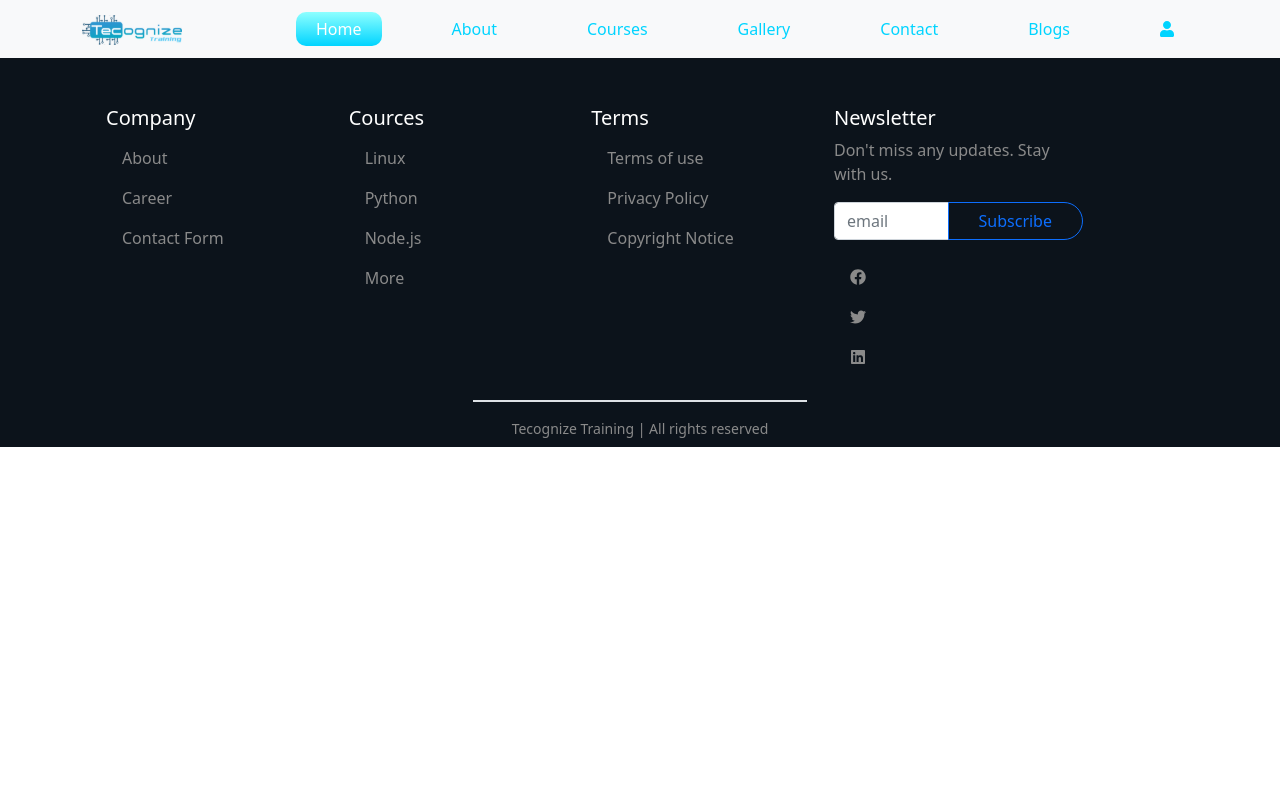
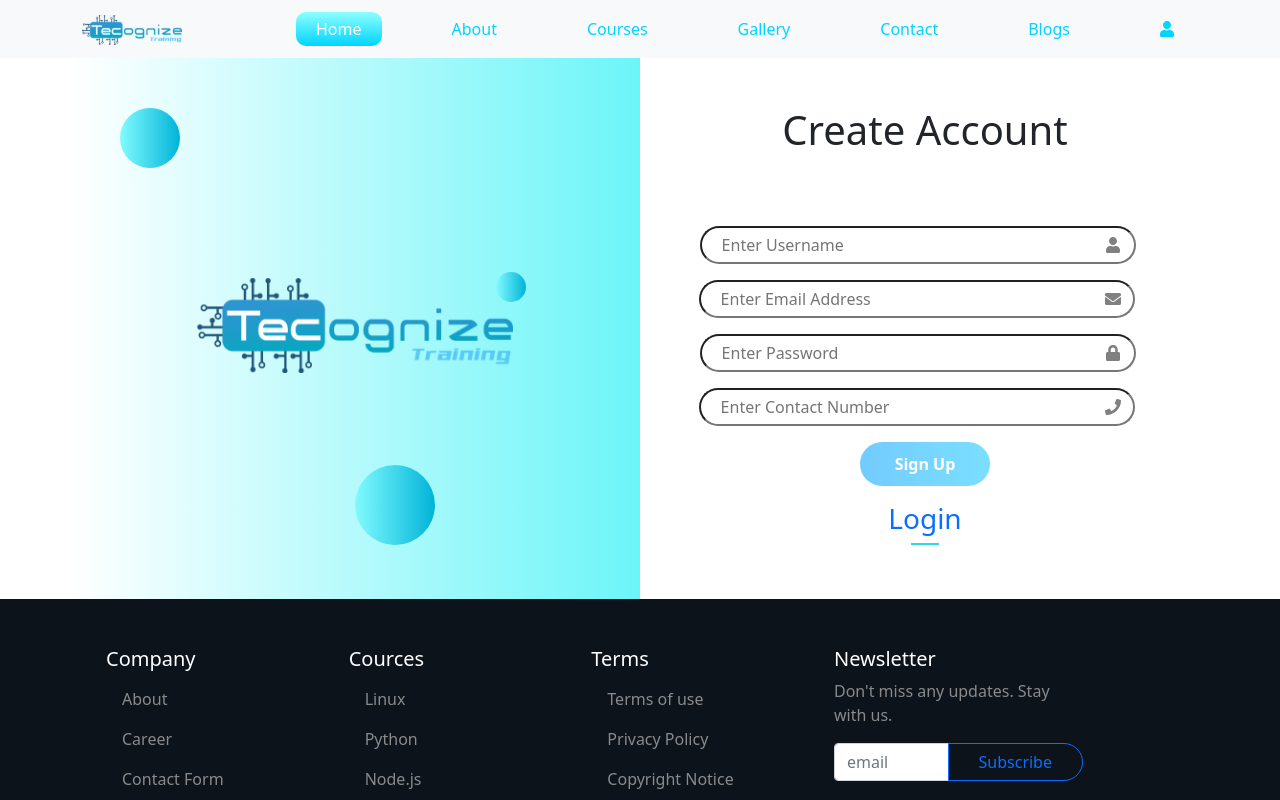
Before and after one commit to monjur15/training-web, a React (Create React App) app: page /signup in a window 1280 px wide. Shown: the top 800 px of the page. Built offline with nearby package versions, Linux system fonts and the light colour scheme.

Commit message:
Updating

```diff
--- a/src/App.js
+++ b/src/App.js
@@ -19,6 +19,7 @@ import AdminCategory from './components/Admin/AdminCategory/AdminCategory';
 import AdminBlog from './components/Admin/AdminBlog/AdminBlog';
 import AdminInstructor from './components/Admin/AdminInstructor/AdminInstructor';
 import AdminReview from './components/Admin/AdminReview/AdminReview';
+import Signup from './components/Signup/Signup'
 
 
 
@@ -45,6 +46,8 @@ function App() {
           <Route exact path="/adminblog" element={<AdminBlog />} />
           <Route exact path="/admininstructor" element={<AdminInstructor />} />
           <Route exact path="/adminreview" element={<AdminReview />} />
+          <Route exact path="/signup" element={<Signup />} />
+          {/* <Route exact path="/signup" element={<Signup />} /> */}
           {/* <Route exact path="" element={<Footer />} /> */}
 
 
--- a/src/components/Home/Home.js
+++ b/src/components/Home/Home.js
@@ -266,24 +266,9 @@ const Home = () => {
       <div className="container ">
         <div className="py-lg-3 category_head">
           <h1 className="mt-5">Category</h1>
-          <div className="down_border mb-2"></div>
+          <div className="down_border mb-3"></div>
         </div>
-
-        <div>
-          <div className=" category_div p-3">
-            <div className="row p-lg-4">
-              {/* <div className="col-9 cat_img">
-                  <Link to="/about">
-                    <img className="img-fluid" src={laptop} alt="" />
-                  </Link>
-                </div>
-                <div className="col-9 mt-5 cat_img">
-                  <Link to="/about">
-                    <img className="img-fluid" src={laptop} alt="" />
-                  </Link>
-                </div> */}
-
-              {categories && categories.length
+        {/*   {categories && categories.length
                 ? categories.map((category) => (
                   <div className=" category col-6  " key={category.cat_id}>
                     <div className="col-9 mt-5 cat_img">
@@ -293,24 +278,35 @@ const Home = () => {
                     </div>
                   </div>
                 ))
-                : null}
+                : null} */}
 
-              {/* <div className=" category col-6 ">
+        <div>
+          <div className=" category_div py-3 ">
+            <div className="row p-lg-4">
+              <div className=" category col-6  ">
                 <div className="col-9 cat_img">
-                  <Link to="/about">
-                    <img className="img-fluid" src={laptop} alt="" />
-                  </Link>
+                  <Link to="/about"><img className='img-fluid' src={laptop} alt="" /></Link>
+
+                </div>
+                <div className="col-9 mt-5 cat_img">
+                  <Link to="/about"><img className='img-fluid' src={laptop} alt="" /></Link>
+                </div>
+              </div>
+
+              <div className=" category col-6 ">
+                <div className="col-9 cat_img">
+                  <Link to="/about"><img className='img-fluid' src={laptop} alt="" /></Link>
                 </div>
                 <div className="col-9 cat_img mt-5">
-                  <Link to="/about">
-                    <img className="img-fluid" src={laptop} alt="" />
-                  </Link>
+                  <Link to="/about"><img className='img-fluid' src={laptop} alt="" /></Link>
                 </div>
-              </div> */}
+              </div>
             </div>
-            <div className="down_border3 mt-1"></div>
+            <div className='down_border3 mt-5'></div>
           </div>
+
         </div>
+
       </div>
 
       {/* Our Instructor Section  */}
--- a/src/components/Login/Login.js
+++ b/src/components/Login/Login.js
@@ -69,7 +69,12 @@ const Login = () => {
 
                             </div>
 
-                            <a href="#"><h5 className='py-3'>Create Account {arrowIcon}</h5></a>
+                            {/* <a href="#"><h5 className='py-3'>Create Account {arrowIcon}</h5></a> */}
+                            <div className="py-3">
+                                <Link to="/signup">
+                                    Sign Up {arrowIcon}
+                                </Link>
+                            </div>
 
 
                         </div>
--- a/src/components/Signup/Signup.css
+++ b/src/components/Signup/Signup.css
@@ -1,103 +1,62 @@
-.signup_main{
-display: flex;
-}
-.signup_banner{
-    width: 40%;
-    background-image: url(../../images/bgSignup.jpg);
+.signup_col1{
+    background-image: linear-gradient(to right, #FFFFFF , #6CF5F8);
+    text-align: center;
+    padding: 50px;
 
-}
-.signup_pic img{
-    /* width: 60%; */
-}
-.ellipse1{
-    height: 300px;
-    /* background-color: chartreuse; */
-    position: relative;
 }
 .bubble1{
     height: 60px;
     width: 60px;
-    background-color: #81FBFF;
-    border-radius: 100px;
-    position: absolute;
-    left: 50px;
-    top: 40px;
+    background-image: linear-gradient(to right, #81FBFF , #00B3D8);
+    border-radius: 50px;
 }
 .bubble2{
+    height: 30px;
+    width: 30px;
+    background-image: linear-gradient(to right, #81FBFF , #00B3D8);
+    border-radius: 50px;
     position: relative;
-    height: 40px;
-    width: 40px;
-    border-radius: 100px;
-    background-color: #81FBFF;
-    top: 200px;
-    left: 455px;
-
-}
-.ellipse3{
-    height: 329px;
-    position: relative;
+    top: 20%;
+    left: 80%;
 }
 .bubble3{
-    height: 85px;
-    width: 85px;
-    background-color: #81FBFF;
-    border-radius: 100px;
-    position: absolute;
-    left: 350px;
-    top: 85px;
+    height: 80px;
+    width: 80px;
+    background-image: linear-gradient(to right, #81FBFF , #00B3D8);
+    border-radius: 50px;
+    position: relative;
+    top: 10%;
+    left: 50%;
+}
 
-}
-.signup_pic{
+.signup_cap{
     text-align: center;
 }
-
-.signup_here{
-width: 60%;
-text-align: center;
-
-}
-.signup_here h1{
-    font-size: 70px;
-    color: #707070;
-}
 .signup_fields input{
-    width: 100%;
-    padding: 10px 10px;
-    border-radius: 50px;
-
-
+    width: 80%;
+    padding: 5px 20px;
+    border-radius: 20px;
 
 }
 .signup_fields{
+    margin: 0 auto;
+    text-align: center;
+}
+.signup_fields span{
     position: relative;
-    width: 50%;
-    margin: 0 auto;
-    margin-top: 35px;
+    right: 30px;
 
 }
-.signup_fields span{
-    position: absolute;
-   top: 7px;
-   right: 0px;
-   color: #AEAEAE;
-
+.signup_fields span a{
+    color: grey;
 }
-.sign_up h3{
-    color: #2DBDFE;
-  font-size: 30px;
-  font-weight: 400;
-  margin-bottom: 10px solid #2DBDFE;
-
-
-}
-.sign_up a{
-    text-decoration: none;
-
+.sign_up{
+    text-align: center;
 }
 .bottom_bor{
     width: 5%;
     margin: 0 auto;
     height: 1.5px;
     background-color: #35D7E4;
-   margin-top: -20px;
+   margin-top: 0px;
 }
--- a/src/components/Signup/Signup.js
+++ b/src/components/Signup/Signup.js
@@ -1,7 +1,9 @@
 import React from 'react';
+import { } from './Signup.css';
 import { FontAwesomeIcon } from '@fortawesome/react-fontawesome';
 import { faUser, faEnvelope, faLock, faPhone } from '@fortawesome/free-solid-svg-icons';
-import './Signup.css'
+import signupbanner from '../../images/Training logo.png';
+
 
 const Signup = () => {
     const userIcon = <FontAwesomeIcon icon={faUser} />;
@@ -9,53 +11,56 @@ const Signup = () => {
     const passwordIcon = <FontAwesomeIcon icon={faLock} />;
     const phoneIcon = <FontAwesomeIcon icon={faPhone} />;
     return (
-        <div className='signup_main'>
-            <div className="signup_banner">
+        <div>
+            <div className='container'>
+                <div className="row signup_main">
+                    <div className="col-lg-6 signup_col1">
+                        <div className='bubble1'></div>
+                        <div className='bubble2 my-3'></div>
+                        <img className='mt-5' src={signupbanner} alt="" />
+                        <div className='bubble3 my-5'></div>
 
-                <div className='ellipse1'>
-                    <div className='bubble1'></div>
-                    <div className='bubble2'></div>
-                </div>
-                <div className='signup_pic'><img src="../../images/Training logo.png" alt="" />
+                    </div>
 
-                </div>
-                <div className='ellipse3'>
-                    <div className='bubble3'></div>
-                </div>
-            </div>
+                    <div className="col-lg-6">
+                        <div className='signup_cap py-5'>
+                            <h1>Create Account</h1>
+                        </div>
 
-            <div className='signup_here'>
-                <h1>Create Account</h1>
-                <div className='signup_fields'>
-                    <input type="text" placeholder='Enter Username' />
-                    <span>{userIcon}</span>
+                        <div className=''>
+                            <div className='signup_fields pt-3 '>
+                                <input type="text" placeholder='Enter Username' />
+                                <span><a href="">{userIcon}</a></span>
 
+                            </div>
+                            <div className='signup_fields pt-3 '>
+                                <input type="text" placeholder='Enter Email Address' />
+                                <span><a href="">{emailIcon}</a></span>
+
+                            </div>
+                            <div className='signup_fields pt-3 '>
+                                <input type="text" placeholder='Enter Password' />
+                                <span><a href="">{passwordIcon}</a></span>
+
+                            </div>
+                            <div className='signup_fields pt-3 '>
+                                <input type="text" placeholder='Enter Contact Number' />
+                                <span><a href="">{phoneIcon}</a></span>
+
+                            </div>
+                        </div>
+
+                        <div className='sign_up'>
+                            <div className='contact_btn py-3'>
+                                <button className='blue_btn'>Sign Up</button>
+                            </div>
+                            <a href="#"><h3>Login</h3></a>
+                            <div className='bottom_bor'></div>
+
+                        </div>
+                    </div>
                 </div>
 
-                <div className='signup_fields'>
-                    <input type="email" placeholder='Enter Email Address' />
-                    <span>{emailIcon}</span>
-
-                </div>
-
-                <div className='signup_fields'>
-                    <input type="password" placeholder='Enter Password' />
-                    <span>{passwordIcon}</span>
-
-                </div>
-
-                <div className='signup_fields'>
-                    <input type="tel" placeholder='Enter Contact Number' />
-                    <span>{phoneIcon}</span>
-
-                </div>
-
-                <div className='sign_up'>
-                    <button className="blue_btn">Sign Up</button>
-                    <a href="#"><h3>Login</h3></a>
-                    <div className='bottom_bor'></div>
-
-                </div>
 
             </div>
 
```
